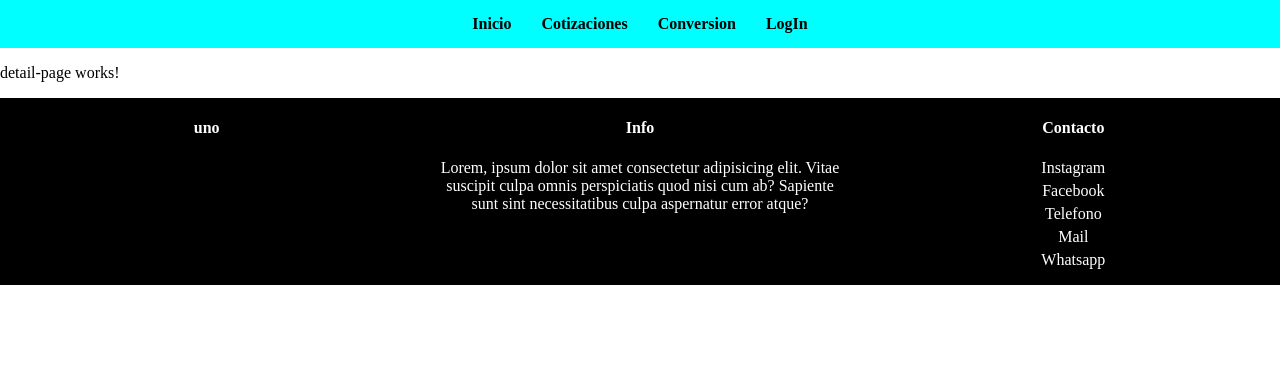
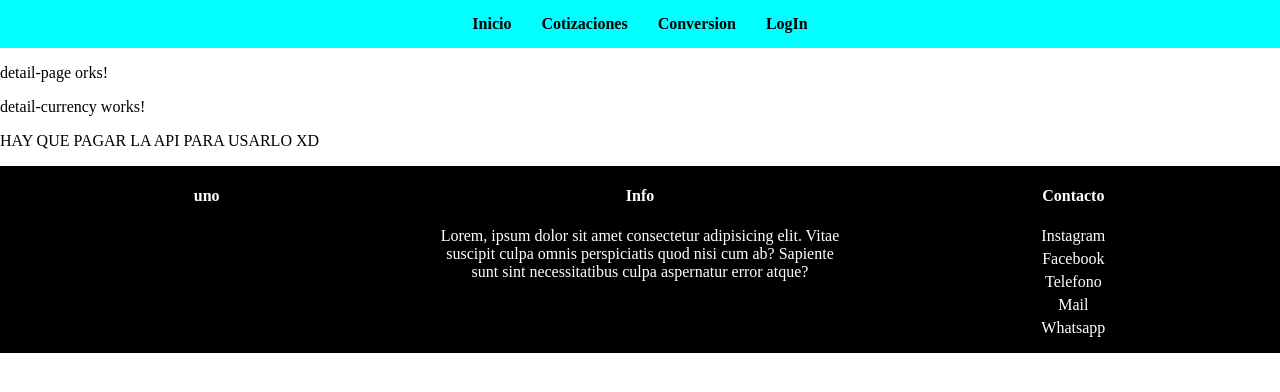
Before and after one commit to NicoPavon11/tp-Final-Lab-IV-Metodologia, an Angular app: page /detail/1 in a window 1280 px wide. Shown: the top 392 px of the page. Built offline with nearby package versions, Linux system fonts and the light colour scheme.

Commit message:
Details, pero hay que pagar para usarlo

```diff
--- a/src/app/currency/components/detail-currency/detail-currency.component.html
+++ b/src/app/currency/components/detail-currency/detail-currency.component.html
@@ -1 +1,2 @@
 <p>detail-currency works!</p>
+<p>HAY QUE PAGAR LA API PARA USARLO XD</p>
--- a/src/app/currency/components/detail-currency/detail-currency.component.ts
+++ b/src/app/currency/components/detail-currency/detail-currency.component.ts
@@ -1,5 +1,7 @@
 import { Component, inject, OnInit } from '@angular/core';
 import { ActivatedRoute } from '@angular/router';
+import { ExchangeRateService } from '../../../service/exchange-rate.service';
+import { CurrencyERA } from '../../../interface/currency-era';
 
 @Component({
   selector: 'app-detail-currency',
@@ -11,12 +13,27 @@ import { ActivatedRoute } from '@angular/router';
 export class DetailCurrencyComponent implements OnInit{
   activatedRoute=inject(ActivatedRoute);
   code:string | null="";
+  exchangeRate = inject(ExchangeRateService);
+
 
   ngOnInit(): void {
     this.activatedRoute.paramMap.subscribe({
       next:(params)=>{
-        this.code=params.get("code")
+        this.code=params.get("moneda")
         console.log(this.code);
+        // this.getDetalles();
+      }
+    })
+
+  }
+
+  getDetalles(){
+    this.exchangeRate.getDetails(this.code).subscribe({
+      next : (currency : CurrencyERA)=>{
+        console.log(currency);
+      },
+      error : (e : Error) =>{
+        console.log(e.message);
       }
     })
   }
--- a/src/app/pages/detail-page/detail-page.component.html
+++ b/src/app/pages/detail-page/detail-page.component.html
@@ -1 +1,2 @@
-<p>detail-page works!</p>
+<p>detail-page orks!</p>
+<app-detail-currency></app-detail-currency>
--- a/src/app/pages/detail-page/detail-page.component.ts
+++ b/src/app/pages/detail-page/detail-page.component.ts
@@ -1,9 +1,10 @@
 import { Component } from '@angular/core';
+import { DetailCurrencyComponent } from "../../currency/components/detail-currency/detail-currency.component";
 
 @Component({
   selector: 'app-detail-page',
   standalone: true,
-  imports: [],
+  imports: [DetailCurrencyComponent],
   templateUrl: './detail-page.component.html',
   styleUrl: './detail-page.component.css'
 })
--- a/src/app/service/exchange-rate.service.ts
+++ b/src/app/service/exchange-rate.service.ts
@@ -35,5 +35,9 @@ export class ExchangeRateService {
     return this.http.get(`${this.apiUrl}/${this.apiKey}/pair/${from}/${to}`);
   }
 
+  getDetails(baseCode : string | null) : Observable<CurrencyERA>{
+    return this.http.get<CurrencyERA>(`${this.apiUrl}/${this.apiKey}/ARS/${baseCode}`);
+  }
+
 
 }
```
